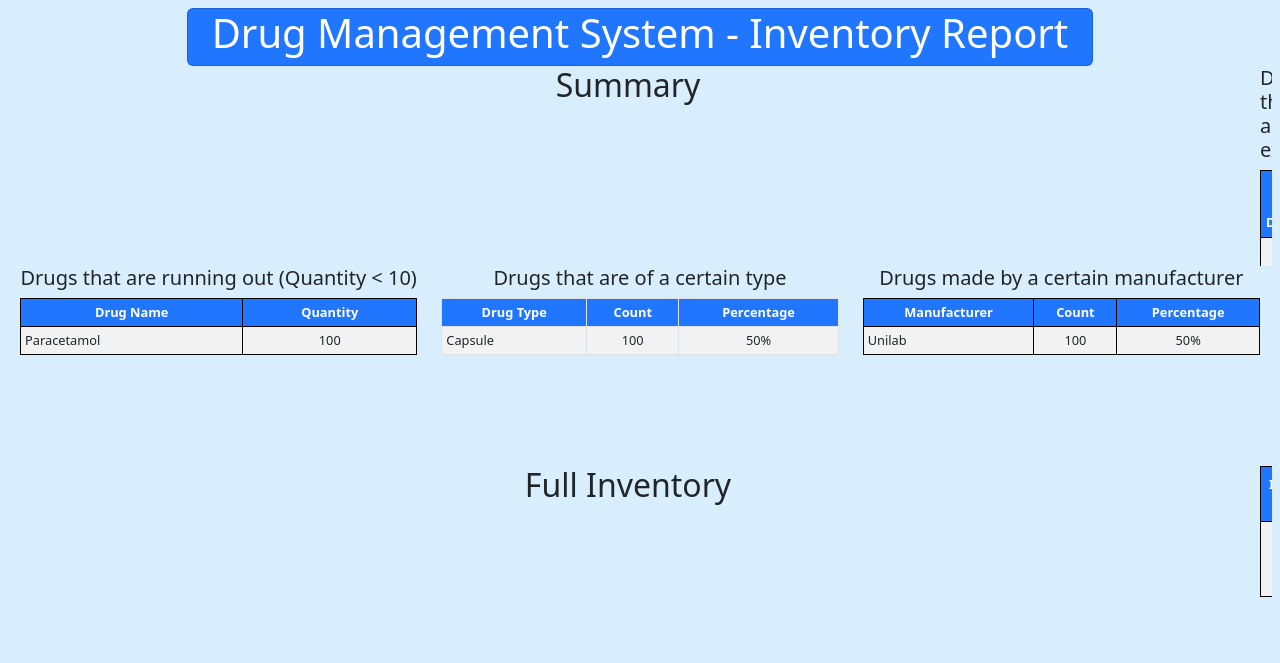
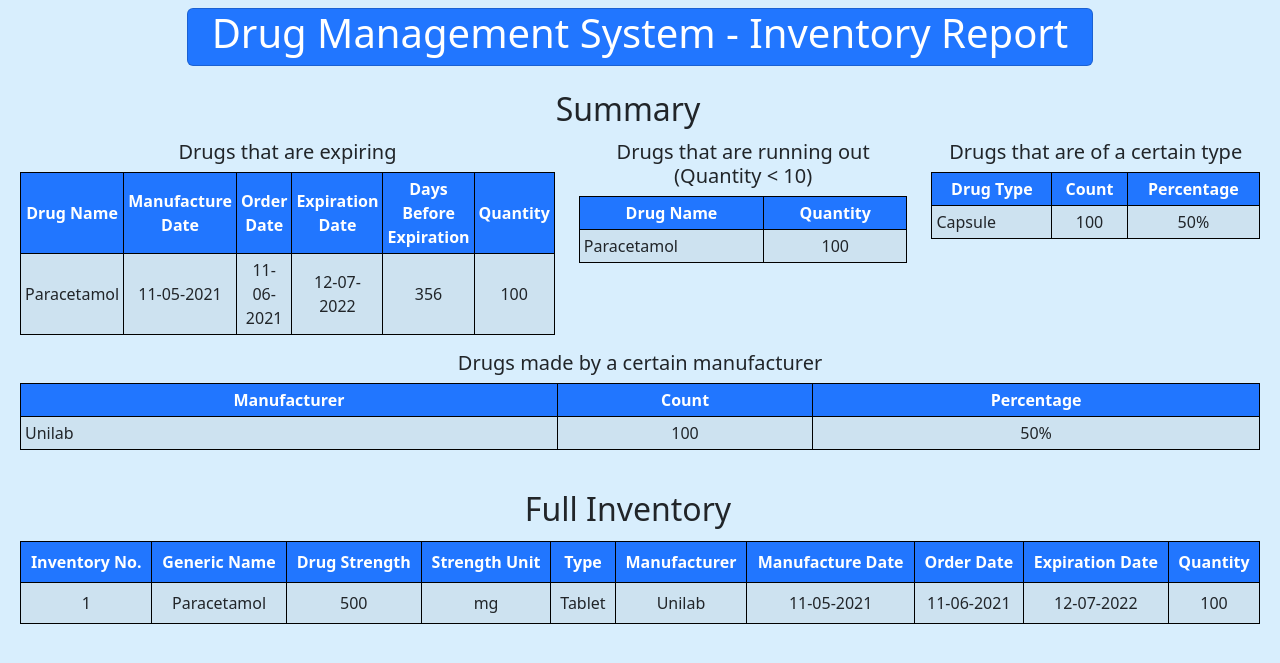
Before and after one commit to Ramos-H/Drug-Management-System, a PHP site: page /html/index.html in a window 1280 px wide, after a click on "Reports". Shown: the part 55-718 px from the top of the page. Run offline with PHP 8.4, Linux system fonts and the light colour scheme.

Commit message:
Made style tweaks in report tab

```diff
--- a/css/drugreport-style.css
+++ b/css/drugreport-style.css
@@ -1,31 +1,13 @@
-body{
-    background-color: #D8EEFD;
+body {
+  background-color: #D8EEFD;
 }
-#col-md-style{
-    text-align: center;
-    height:200px;
-    overflow-y: auto;
+
+.tablestyle {
+  border: 1px solid;
+  border-color: black;
 }
-#col-mx-style{
-    text-align: center;
-    height:150px;
-    overflow-y: auto;
+
+.tablehead{
+  color:white;
+  background-color: #2176FF;
 }
-#tablestyle{
-    border: 1px solid;
-    border-collapse: collapse;
-    border-color: black;
-    align-items: center;
-    align-content: center;
-}
-.tablehead{
-    color:white;
-    background-color: #2176FF;
-    font-size: 1vw;
-    position: sticky;
-    top: 0;
-}
-.tablebody{
-    background-color: white;
-    font-size: 1vw;
-}
--- a/html/index.html
+++ b/html/index.html
@@ -78,26 +78,27 @@
         <!-- Reports tab -->
         <div class="tab-pane" id="reports" role="tabpanel" aria-labelledby="reports-tab">
           <div class="container-fluid pt-2">
+            <!-- Overall Tab Heading -->
             <div class="row">
               <div class="col-auto mx-auto">
-                <div class="card px-4" style="background-color:#2176FF; color: white">
+                <div class="card px-4 mb-4 tablehead">
                   <h1>Drug Management System - Inventory Report</h1>
                 </div>
               </div>
             </div>
             <!-- Summary -->
-            <div class="row">
+            <div class="row mb-4">
               <!-- Heading -->
               <div class="row">
-                <div class="col-auto mx-auto">
+                <div class="col-auto mx-auto mb-1">
                   <h2>Summary</h2>
                 </div>
               </div>
               <!-- Drugs that are expiring -->
-              <div class="col-md" id="col-md-style">
+              <div class="col-md">
                 <h5 class="text-center">Drugs that are expiring</h5>
-                <table class="table table-striped table-bordered table-sm align-middle text-center" id="tablestyle">
-                  <thead class="tablehead">
+                <table class="table table-striped table-bordered table-sm align-middle text-center tablestyle">
+                  <thead class="tablehead align-middle">
                     <tr>
                       <th>Drug Name</th>
                       <th>Manufacture Date</th>
@@ -120,9 +121,9 @@
                 </table>
               </div>
               <!-- Drugs that are running out (Quantity < 10) -->
-              <div class="col-md" id="col-md-style">
+              <div class="col-md">
                 <h5 class="text-center">Drugs that are running out (Quantity &lt; 10)</h5>
-                <table class="table table-striped table-bordered table-sm align-middle text-center" id="tablestyle">
+                <table class="table table-striped table-bordered table-sm align-middle text-center tablestyle">
                   <thead class="tablehead">
                     <tr>
                       <th>Drug Name</th>
@@ -138,9 +139,9 @@
                 </table>
               </div>
               <!-- Drugs that are of a certain type -->
-              <div class="col-md" id="col-md-style">
+              <div class="col-md">
                 <h5 class="text-center">Drugs that are of a certain type</h5>
-                <table class="table table-striped table-bordered table-sm align-middle text-center">
+                <table class="table table-striped table-bordered table-sm align-middle text-center tablestyle">
                   <thead class="tablehead">
                     <tr>
                       <th>Drug Type</th>
@@ -158,9 +159,9 @@
                 </table>
               </div>
               <!-- Drugs made by a certain manufacturer -->
-              <div class="col-md" id="col-md-style">
+              <div class="col-md">
                 <h5 class="text-center">Drugs made by a certain manufacturer</h5>
-                <table class="table table-striped table-bordered table-sm align-middle text-center" id="tablestyle">
+                <table class="table table-striped table-bordered table-sm align-middle text-center tablestyle">
                   <thead class="tablehead">
                     <tr>
                       <th>Manufacturer</th>
@@ -181,12 +182,12 @@
             <!-- Full -->
             <div class="row">
               <div class="row">
-                <div class="col-auto mx-auto">
+                <div class="col-auto mx-auto mb-1">
                   <h2>Full Inventory</h2>
                 </div>
               </div>
-              <div class="col mx-auto" id="col-mx-style">
-                <table class="table table-striped table-bordered text-center align-middle" id="tablestyle">
+              <div class="col mx-auto">
+                <table class="table table-striped table-bordered text-center align-middle tablestyle">
                   <thead class="tablehead">
                     <th>Inventory No.</th>
                     <th>Generic Name</th>
--- a/js/script.js
+++ b/js/script.js
@@ -662,10 +662,6 @@ function loadManufacturerReport()
           {
             let value = entry[key];
             let column = document.createElement('td');
-            if (key === 'DRUG_MANUFACTURER')
-            {
-              column.classList.add('text-start');
-            }
 
             if (key === 'PERCENTAGE')
             {
@@ -710,10 +706,6 @@ function loadDrugTypeReport()
           {
             let value = entry[key];
             let column = document.createElement('td');
-            if (key === 'DRUG_TYPE')
-            {
-              column.classList.add('text-start');
-            }
 
             if (key === 'PERCENTAGE')
             {
@@ -758,10 +750,6 @@ function loadInventoryReport()
           {
             let value = entry[key];
             let column = document.createElement('td');
-            if (key === 'DRUG_NAME_GEN')
-            {
-              column.classList.add('text-start');
-            }
 
             let valueText = null;
             if (key === 'DRUG_DATE_MAN' || key === 'DRUG_DATE_ORDER' || key === 'DRUG_DATE_EXP')
@@ -825,10 +813,6 @@ function loadLowDrugReport()
           {
             let value = entry[key];
             let column = document.createElement('td');
-            if (key === 'DRUG_NAME_GEN')
-            {
-              column.classList.add('text-start');
-            }
 
             let valueText = document.createTextNode(value);
             column.appendChild(valueText);
@@ -869,10 +853,6 @@ function loadDrugExpireReport()
           {
             let value = entry[key];
             let column = document.createElement('td');
-            if (key === 'DRUG_NAME_GEN')
-            {
-              column.classList.add('text-start');
-            }
 
             let valueText = null;
             if (key === 'DRUG_DATE_MAN' || key === 'DRUG_DATE_ORDER' || key === 'DRUG_DATE_EXP')
```
